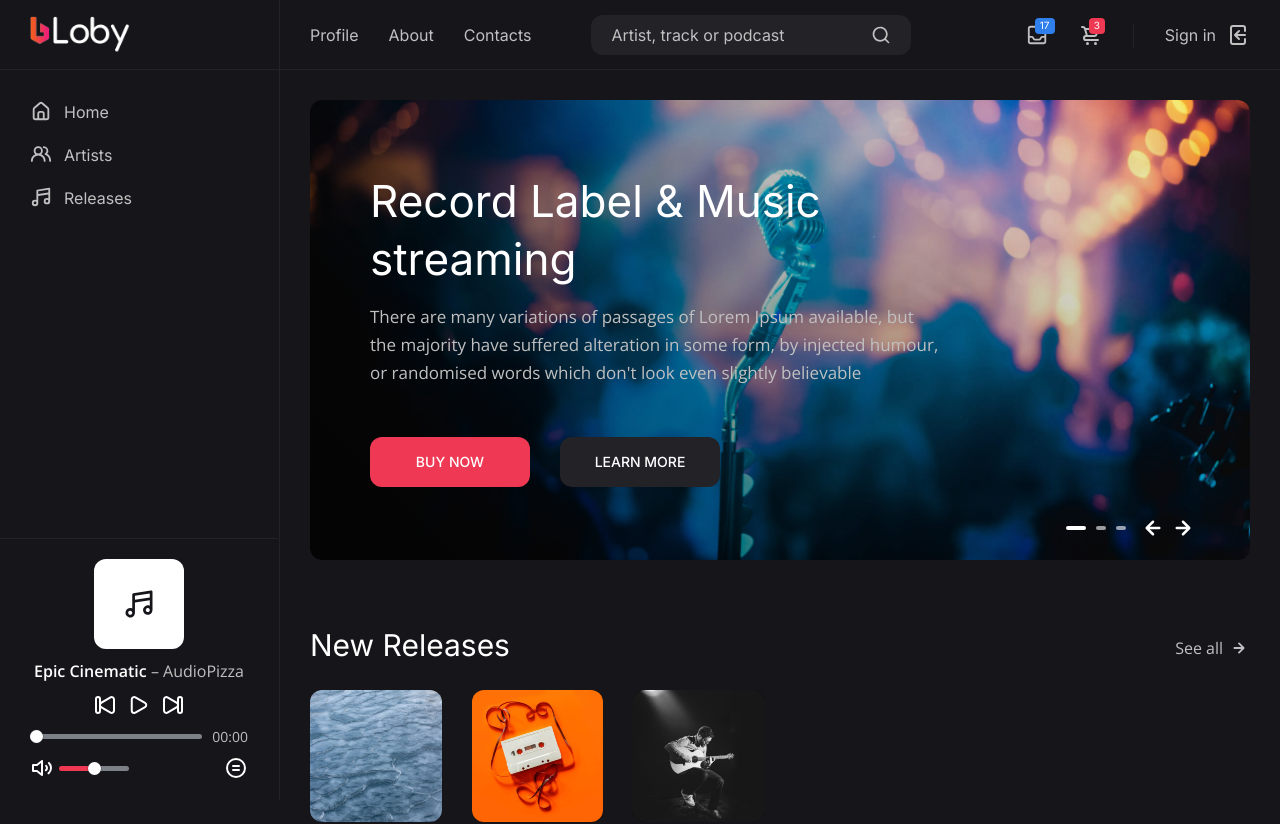
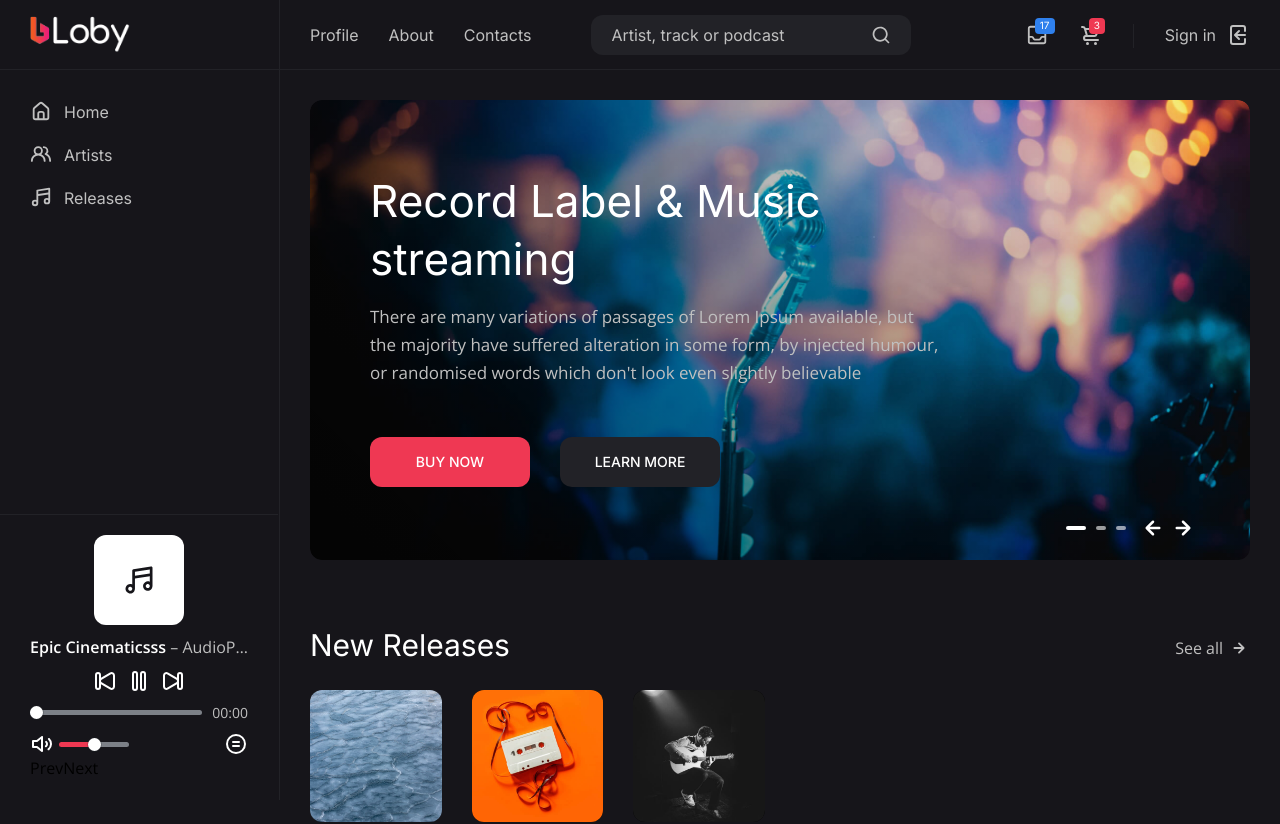
Before and after one commit to Bloby-Full-Stack-app/bloby-full-stack-app, a React (Create React App) app: page / in a window 1280 px wide. Shown: the top 824 px of the page. Built offline with nearby package versions, Linux system fonts and the light colour scheme; no server answers.

Commit message:
MusicPlayer
- Implemented music player with Prev and Next song

```diff
--- a/src/components/Player.jsx
+++ b/src/components/Player.jsx
@@ -1,19 +1,54 @@
-import React, { useState } from 'react'
+import React, { useEffect, useState } from 'react'
 
  function Player () {
 
+    const [playlist, setPlaylist] = useState([
+        { title: 'Epic Cinematicsss', artist: 'AudioPizza', src: 'http://blast.volkovdesign.com/audio/12071151_epic-cinematic-trailer_by_audiopizza_preview.mp3' },
+        { title: 'Motivation', artist: 'AudioJungle', src: 'http://srm.net/mp3/srm_drepte_hona_8kl.mp3' },
+        { title: 'My heart will go on', artist: 'Celine Dion', src: 'http://80s.lt/Files/mp3/EN/Celine%20Dion/Celine%20Dion%20-%20My%20Heart%20Will%20Go%20On.mp3' },
+      ]);
+
+      const [currentSongIndex, setCurrentSongIndex] = useState(0);
+
+      useEffect(() => {
+        // load audio source when current song index changes
+        const audioPlayer = document.getElementById('audio');
+        audioPlayer.src = playlist[currentSongIndex].src;
+        audioPlayer.play();
+      }, [currentSongIndex]);
+
+      const handlePrevSong = () => {
+        // decrement current song index (with boundary check)
+        const newIndex = currentSongIndex - 1;
+        if (newIndex >= 0) {
+          setCurrentSongIndex(newIndex);
+        }
+      };
+
+      const handleNextSong = () => {
+        // increment current song index (with boundary check)
+        const newIndex = currentSongIndex + 1;
+        if (newIndex < playlist.length) {
+          setCurrentSongIndex(newIndex);
+        }
+      };
+
     return (
-	<div class="player">
-		<div class="player__cover">
-			<img src="assets/img/covers/cover.svg" alt="" />
-		</div>
+        <div className="player">
+        <div className="player__cover">
+          <img src="assets/img/covers/cover.svg" alt="" />
+        </div>
 
-		<div class="player__content">
-			<span class="player__track"><b class="player__title">Epic Cinematic</b> – <span class="player__artist">AudioPizza</span></span>
-			<audio src="http://blast.volkovdesign.com/audio/12071151_epic-cinematic-trailer_by_audiopizza_preview.mp3" id="audio" controls></audio>
-		</div>
-	</div>
-    )
+        <div className="player__content">
+          <span className="player__track">
+            <b className="player__title">{playlist[currentSongIndex].title}</b> – <span className="player__artist">{playlist[currentSongIndex].artist}</span>
+          </span>
+          <audio src={playlist[currentSongIndex].src} id="audio" controls></audio>
+          <button onClick={handlePrevSong}>Prev</button>
+          <button onClick={handleNextSong}>Next</button>
+        </div>
+      </div>
+    );
 }
 
 export default Player;
```
